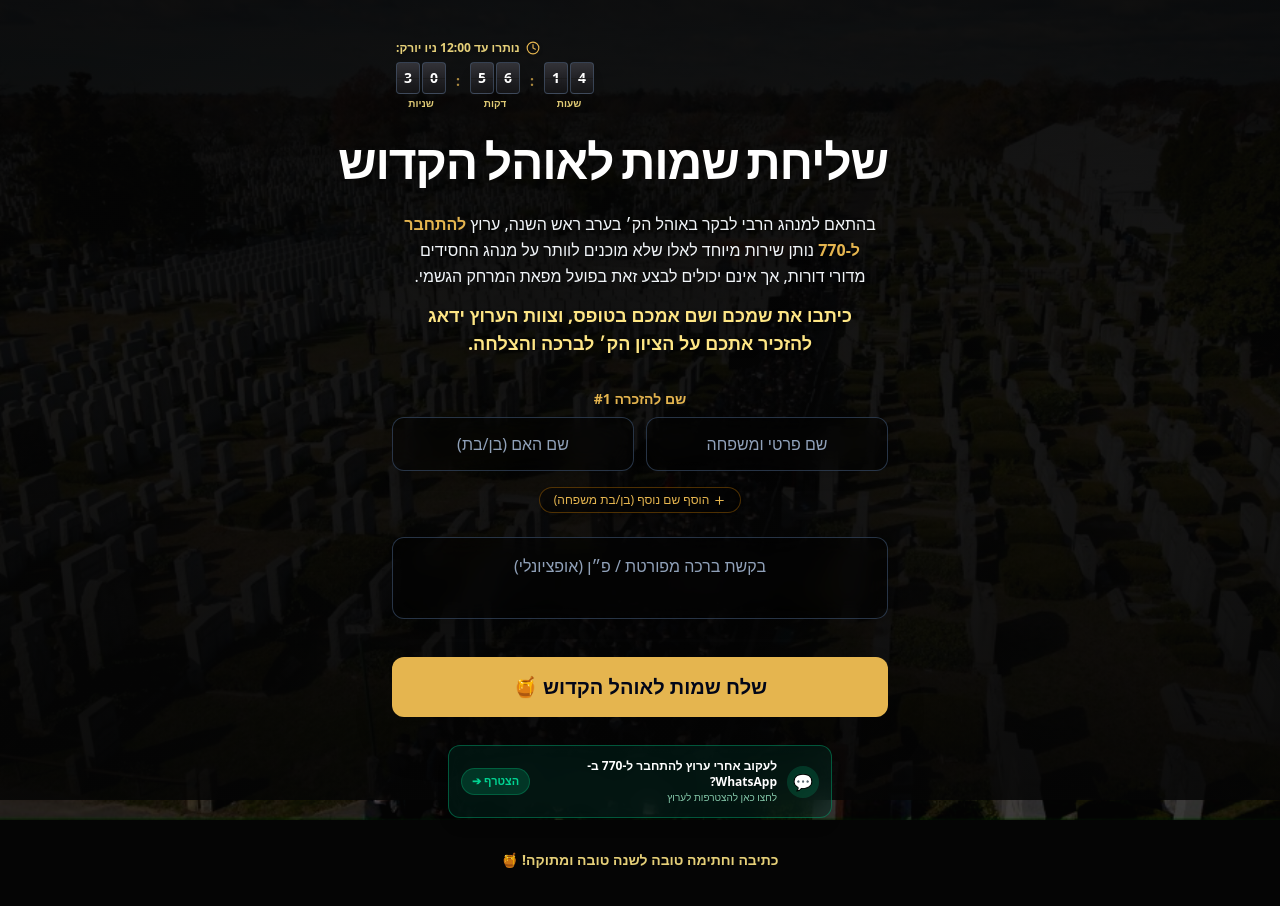
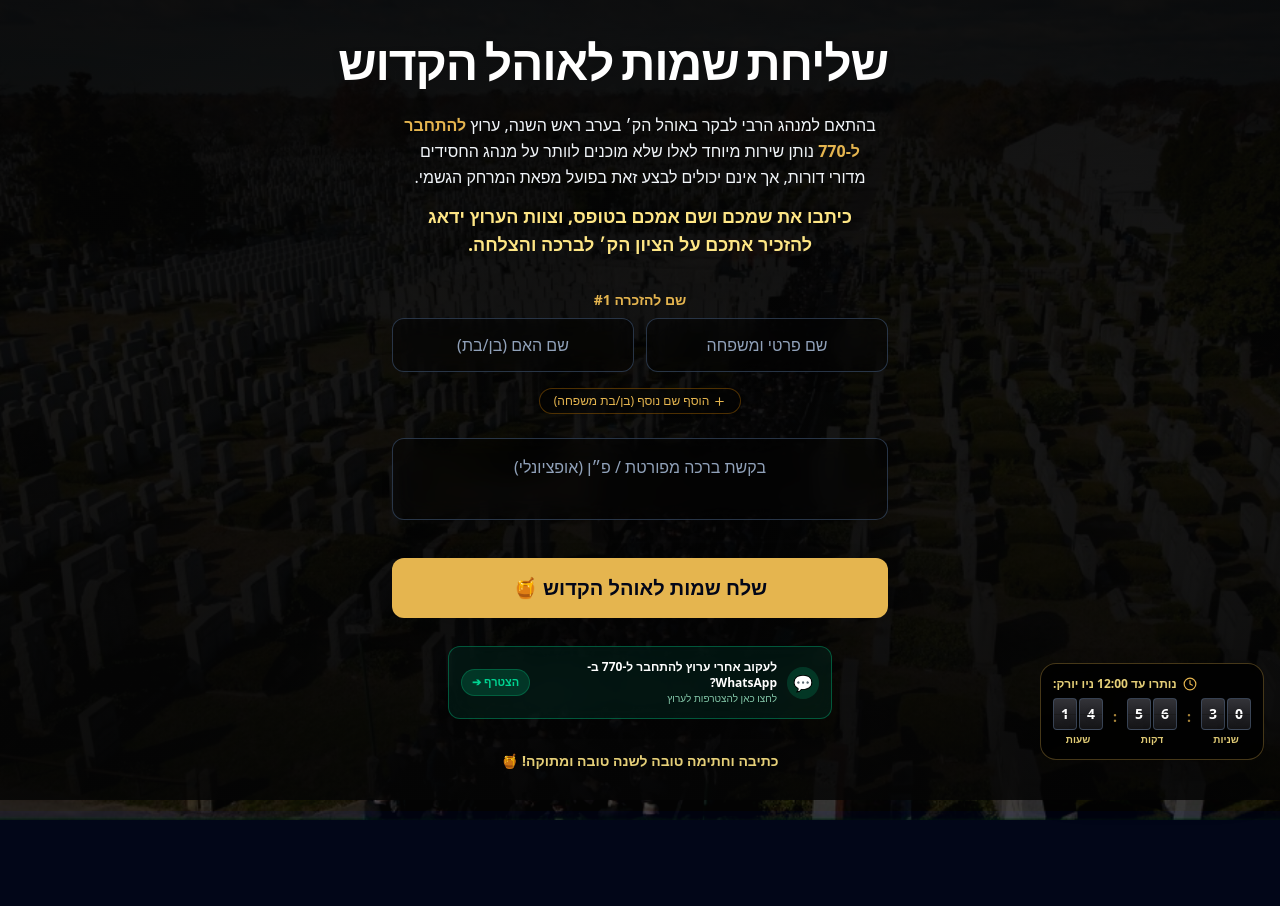
Before and after one commit to smichai/connect-to-770-ohel, a React (Vite) app: page / in a window 1280 px wide. Shown: the top 906 px of the page. After the commit the page ends 811 px from the top, so only its background shows below. Built offline with nearby package versions, Linux system fonts and the light colour scheme; a web font is replaced by a local one.

Commit message:
Update clock position to bottom-right fixed with LTR unit layout

```diff
--- a/index.standalone.html
+++ b/index.standalone.html
@@ -197,17 +197,17 @@
           {/* Main Centered Layout */}
           <div className="relative z-10 max-w-lg w-full text-center space-y-6 py-6 px-2 mx-auto flex flex-col items-center justify-center">
 
-            {/* Top Side Frameless Mechanical Split-Flap Clock - Small & Sleek */}
-            <div className="w-full flex flex-col items-center sm:items-end px-1 pb-1">
-              <div className="inline-flex items-center gap-1.5 text-xs text-amber-200/90 font-semibold mb-1.5 drop-shadow">
+            {/* Floating Bottom Right Frameless Mechanical Split-Flap Clock */}
+            <div className="fixed bottom-4 right-4 z-40 bg-black/85 border border-[#E5B54F]/30 backdrop-blur-xl rounded-2xl p-3 shadow-2xl flex flex-col items-end text-right">
+              <div className="inline-flex items-center gap-1.5 text-[11px] sm:text-xs text-amber-200/90 font-semibold mb-1.5 drop-shadow">
                 <span className="w-2 h-2 rounded-full bg-amber-400 animate-pulse" />
                 <span>נותרו עד 12:00 ניו יורק:</span>
               </div>
 
-              {/* Ordered Units in Hebrew (שעות -> דקות -> שניות) */}
-              <div className="flex items-center gap-2.5">
+              {/* Ordered Units in LTR (Left: שעות | Middle: דקות | Right: שניות) */}
+              <div className="flex items-center gap-2 sm:gap-2.5" style={{ direction: 'ltr' }}>
 
-                {/* שעות */}
+                {/* שעות - Left */}
                 <div className="flex flex-col items-center gap-0.5">
                   <div className="flex gap-0.5" style={{ direction: 'ltr' }}>
                     <div className="relative w-6 h-8 bg-gradient-to-b from-[#333338] via-[#222226] to-[#141416] text-white font-sans font-bold text-sm rounded border border-slate-600/70 shadow-lg flex items-center justify-center overflow-hidden">
@@ -224,7 +224,7 @@
 
                 <span className="text-[#E5B54F] font-bold text-sm pb-3 animate-pulse">:</span>
 
-                {/* דקות */}
+                {/* דקות - Middle */}
                 <div className="flex flex-col items-center gap-0.5">
                   <div className="flex gap-0.5" style={{ direction: 'ltr' }}>
                     <div className="relative w-6 h-8 bg-gradient-to-b from-[#333338] via-[#222226] to-[#141416] text-white font-sans font-bold text-sm rounded border border-slate-600/70 shadow-lg flex items-center justify-center overflow-hidden">
@@ -241,7 +241,7 @@
 
                 <span className="text-[#E5B54F] font-bold text-sm pb-3 animate-pulse">:</span>
 
-                {/* שניות */}
+                {/* שניות - Right */}
                 <div className="flex flex-col items-center gap-0.5">
                   <div className="flex gap-0.5" style={{ direction: 'ltr' }}>
                     <div className="relative w-6 h-8 bg-gradient-to-b from-[#333338] via-[#222226] to-[#141416] text-white font-sans font-bold text-sm rounded border border-slate-600/70 shadow-lg flex items-center justify-center overflow-hidden">
--- a/src/App.jsx
+++ b/src/App.jsx
@@ -167,17 +167,17 @@ export default function App() {
       {/* Main Centered Layout */}
       <div className="relative z-10 max-w-lg w-full text-center space-y-6 py-6 px-2 mx-auto flex flex-col items-center">
 
-        {/* Top Side Frameless Mechanical Split-Flap Clock - Small & Sleek */}
-        <div className="w-full flex flex-col items-center sm:items-end px-1 pb-1">
-          <div className="inline-flex items-center gap-1.5 text-xs text-amber-200/90 font-semibold mb-1.5 drop-shadow">
+        {/* Floating Bottom Right Frameless Mechanical Split-Flap Clock */}
+        <div className="fixed bottom-4 right-4 z-40 bg-black/85 border border-[#E5B54F]/30 backdrop-blur-xl rounded-2xl p-3 shadow-2xl flex flex-col items-end text-right">
+          <div className="inline-flex items-center gap-1.5 text-[11px] sm:text-xs text-amber-200/90 font-semibold mb-1.5 drop-shadow">
             <Clock size={14} className="text-[#E5B54F]" />
             <span>נותרו עד 12:00 ניו יורק:</span>
           </div>
 
-          {/* Ordered Units in Hebrew (שעות -> דקות -> שניות) */}
-          <div className="flex items-center gap-2.5">
+          {/* Ordered Units in LTR (Left: שעות | Middle: דקות | Right: שניות) */}
+          <div className="flex items-center gap-2 sm:gap-2.5" style={{ direction: 'ltr' }}>
 
-            {/* שעות */}
+            {/* שעות - Left */}
             <div className="flex flex-col items-center gap-0.5">
               <div className="flex gap-0.5" style={{ direction: 'ltr' }}>
                 <div className="relative w-6 h-8 bg-gradient-to-b from-[#333338] via-[#222226] to-[#141416] text-white font-sans font-bold text-sm rounded border border-slate-600/70 shadow-lg flex items-center justify-center overflow-hidden">
@@ -194,7 +194,7 @@ export default function App() {
 
             <span className="text-[#E5B54F] font-bold text-sm pb-3 animate-pulse">:</span>
 
-            {/* דקות */}
+            {/* דקות - Middle */}
             <div className="flex flex-col items-center gap-0.5">
               <div className="flex gap-0.5" style={{ direction: 'ltr' }}>
                 <div className="relative w-6 h-8 bg-gradient-to-b from-[#333338] via-[#222226] to-[#141416] text-white font-sans font-bold text-sm rounded border border-slate-600/70 shadow-lg flex items-center justify-center overflow-hidden">
@@ -211,7 +211,7 @@ export default function App() {
 
             <span className="text-[#E5B54F] font-bold text-sm pb-3 animate-pulse">:</span>
 
-            {/* שניות */}
+            {/* שניות - Right */}
             <div className="flex flex-col items-center gap-0.5">
               <div className="flex gap-0.5" style={{ direction: 'ltr' }}>
                 <div className="relative w-6 h-8 bg-gradient-to-b from-[#333338] via-[#222226] to-[#141416] text-white font-sans font-bold text-sm rounded border border-slate-600/70 shadow-lg flex items-center justify-center overflow-hidden">
```
